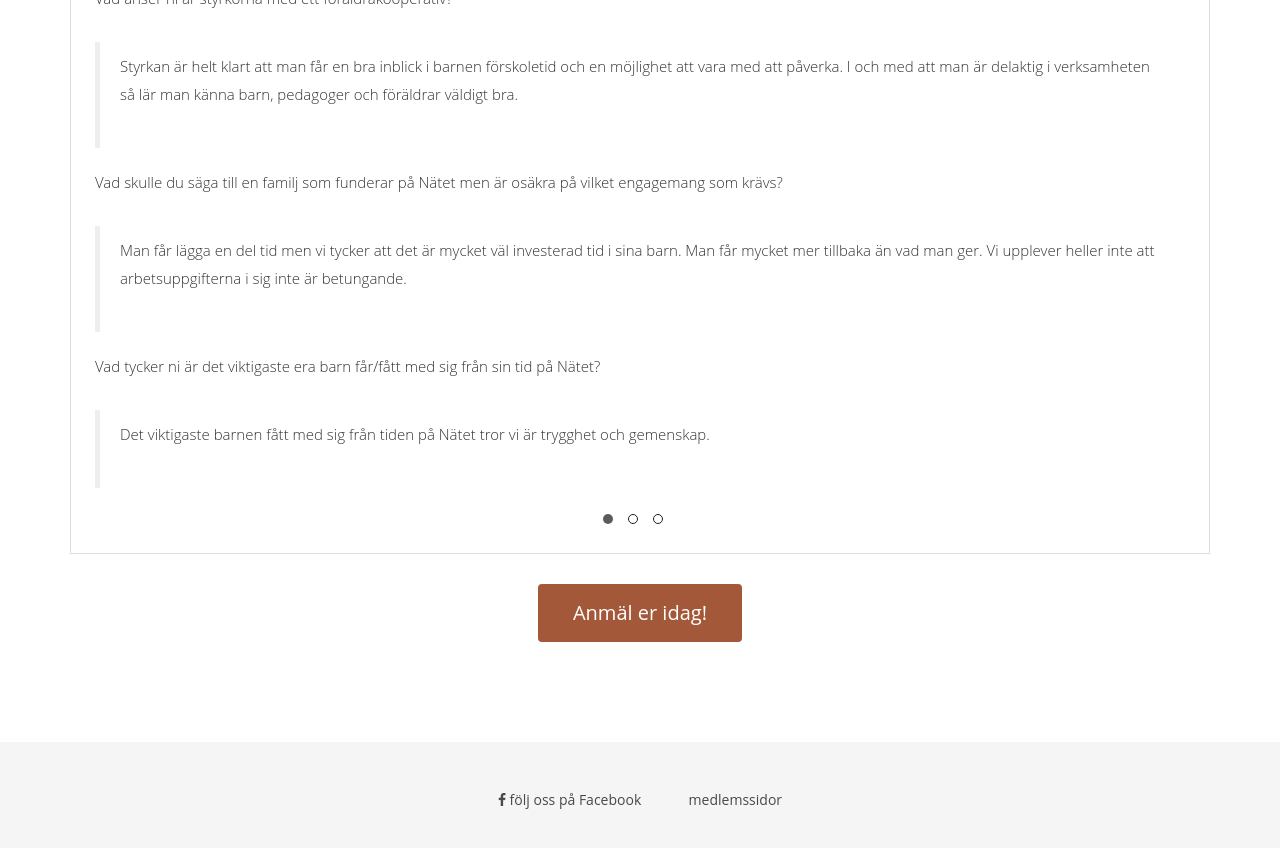
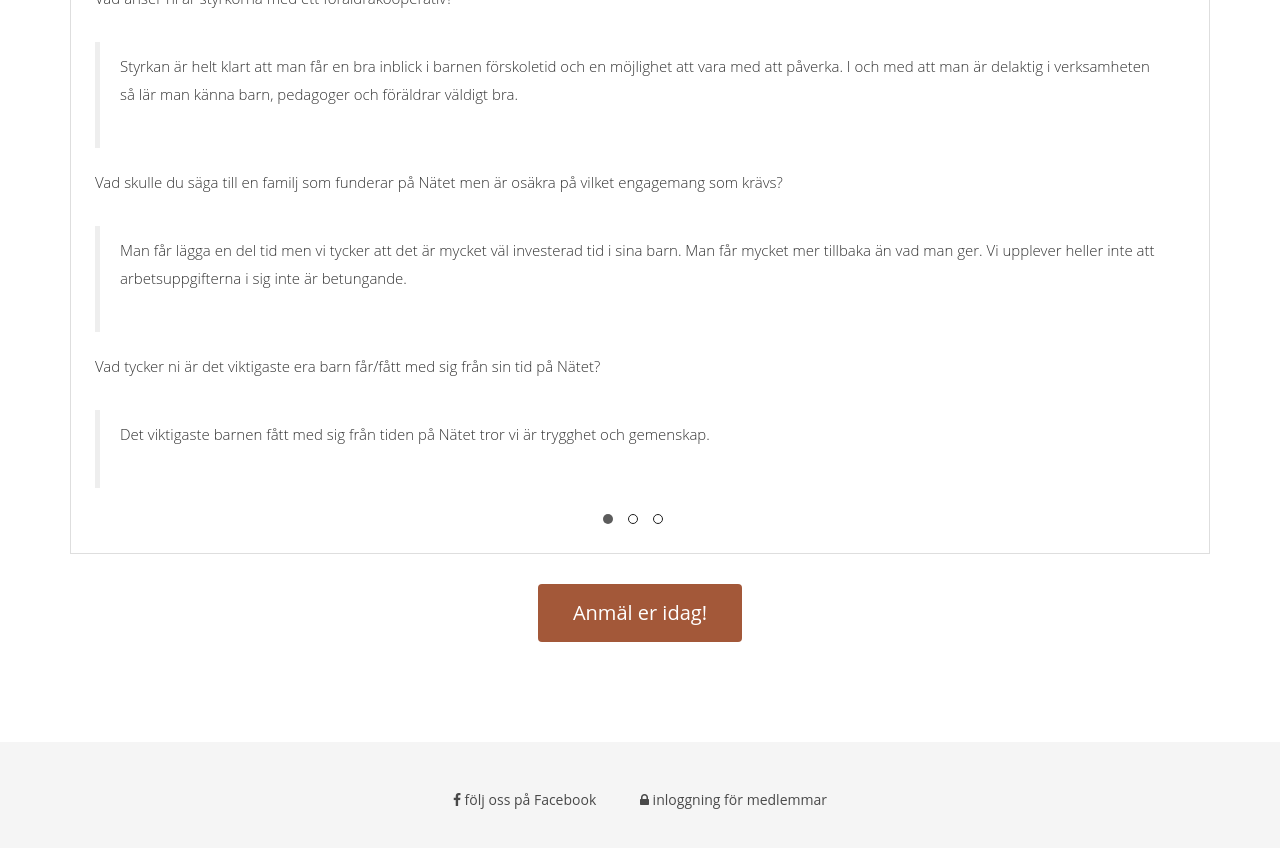
Before and after one commit to forskolan-natet/site, a Jekyll site: the page built from index.html, in a window 1280 px wide and 900 px high, scrolled down 6509 px. Shown: the top 848 px of the window. Built offline with Jekyll 4.4.1, drawn with Linux system fonts in a browser that asks for light colours; nearby versions of some CDN libraries; some web fonts are replaced.

Commit message:
Fixes members link

```diff
--- a/_includes/footer.html
+++ b/_includes/footer.html
@@ -6,7 +6,7 @@
         <div class="footer-manu">
           <ul>
             <li><a href="https://www.facebook.com/FriluftsforskolanNatet"><i class="fa fa-facebook" aria-hidden="true"></i> följ oss på Facebook</a></li>
-            <li><a href="https://medlem.forskolannatet.se/"><i class="fa fa-padlock" aria-hidden="true"></i> medlemssidor</a></li>
+            <li><a href="https://medlem.forskolannatet.se/"><i class="fa fa-lock" aria-hidden="true"></i> inloggning för medlemmar</a></li>
           </ul>
         </div>
         <!-- Copyright &copy; Design &amp; Developed by <a href="http://www.themefisher.com">Themefisher</a>. All rights reserved. -->
```
